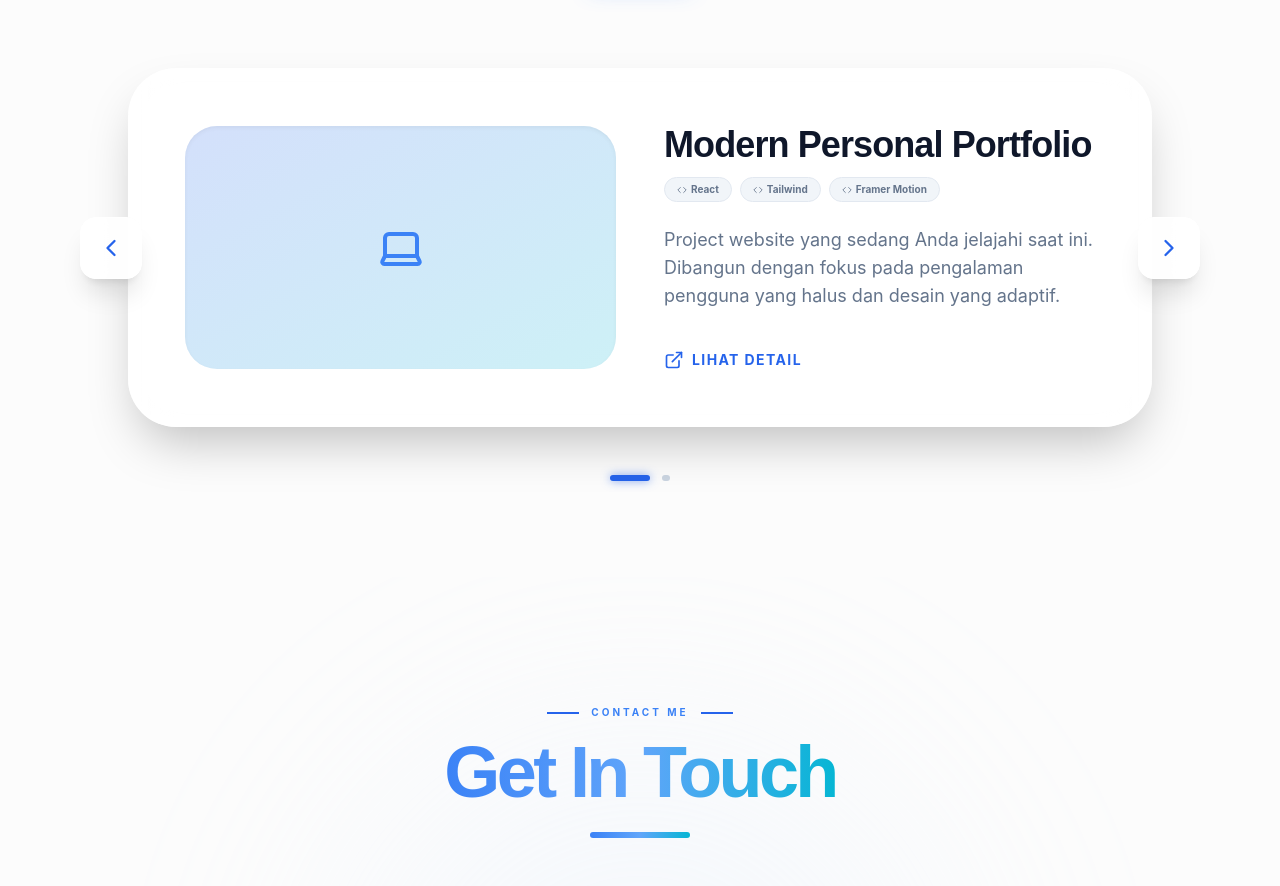
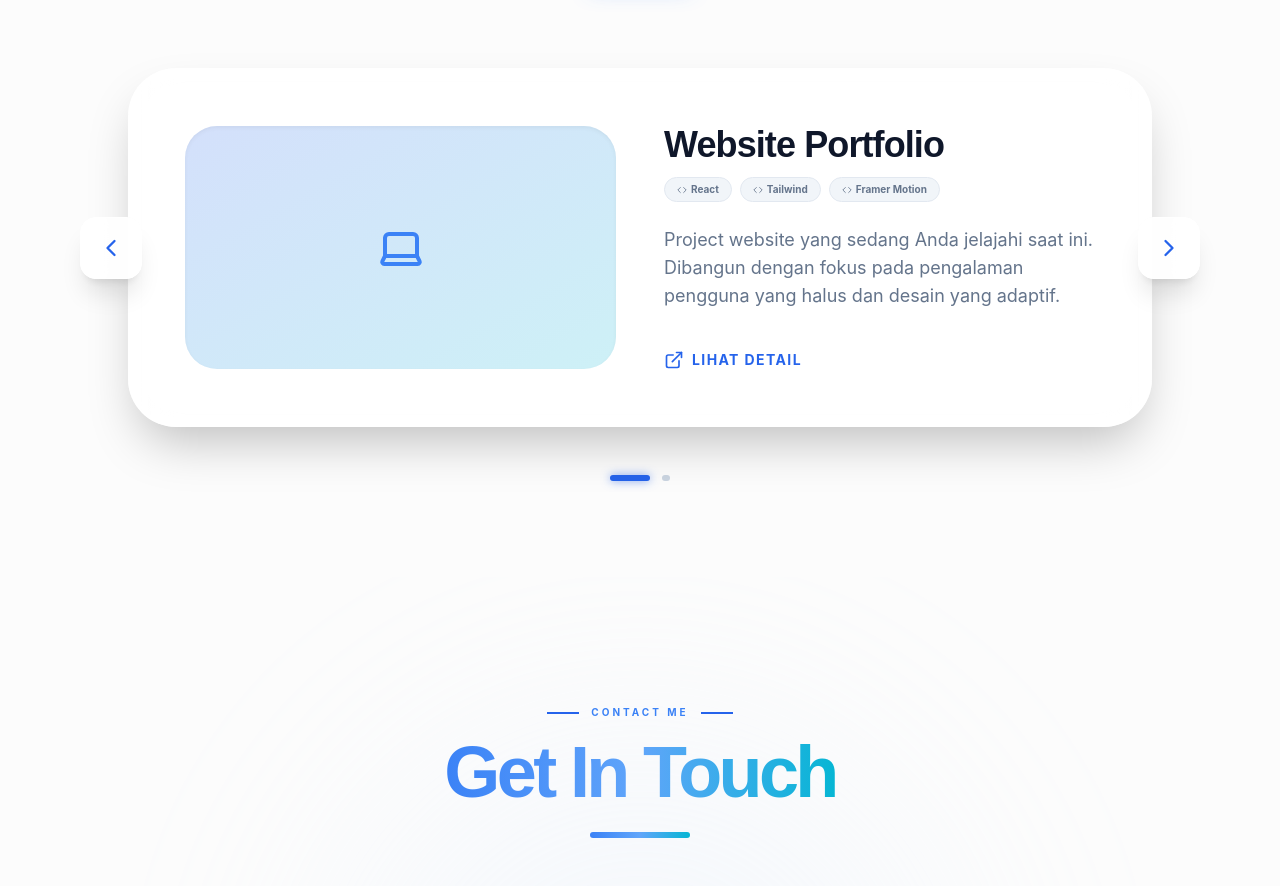
Before and after one commit to nabilahquratul15/web-portofolio-nabila, a React (Vite) app: page / in a window 1280 px wide. Shown: the part 3040-3926 px from the top of the page. Built offline with nearby package versions, Linux system fonts and the light colour scheme; the HTML template or start-up script is replaced by a standard one.

Commit message:
perbaiki typo di section project

```diff
--- a/src/components/ProjectsSection.tsx
+++ b/src/components/ProjectsSection.tsx
@@ -4,7 +4,7 @@ import { ChevronLeft, ChevronRight, Laptop, Sparkles, ExternalLink, Code } from
 
 const projects = [
   {
-    title: 'Modern Personal Portfolio',
+    title: 'Website Portfolio',
     description: 'Project website yang sedang Anda jelajahi saat ini. Dibangun dengan fokus pada pengalaman pengguna yang halus dan desain yang adaptif.',
     icon: <Laptop size={48} />,
     color: 'from-blue-600/20 to-cyan-500/20',
@@ -14,7 +14,7 @@ const projects = [
   },
   {
     title: 'Next Project',
-    description: 'Nantikan proyek selanjuutnya',
+    description: 'Nantikan project selanjutnya',
     icon: <Sparkles size={48} />,
     color: 'from-purple-600/20 to-indigo-500/20',
     tags: ['Planning', 'Research'],
```
